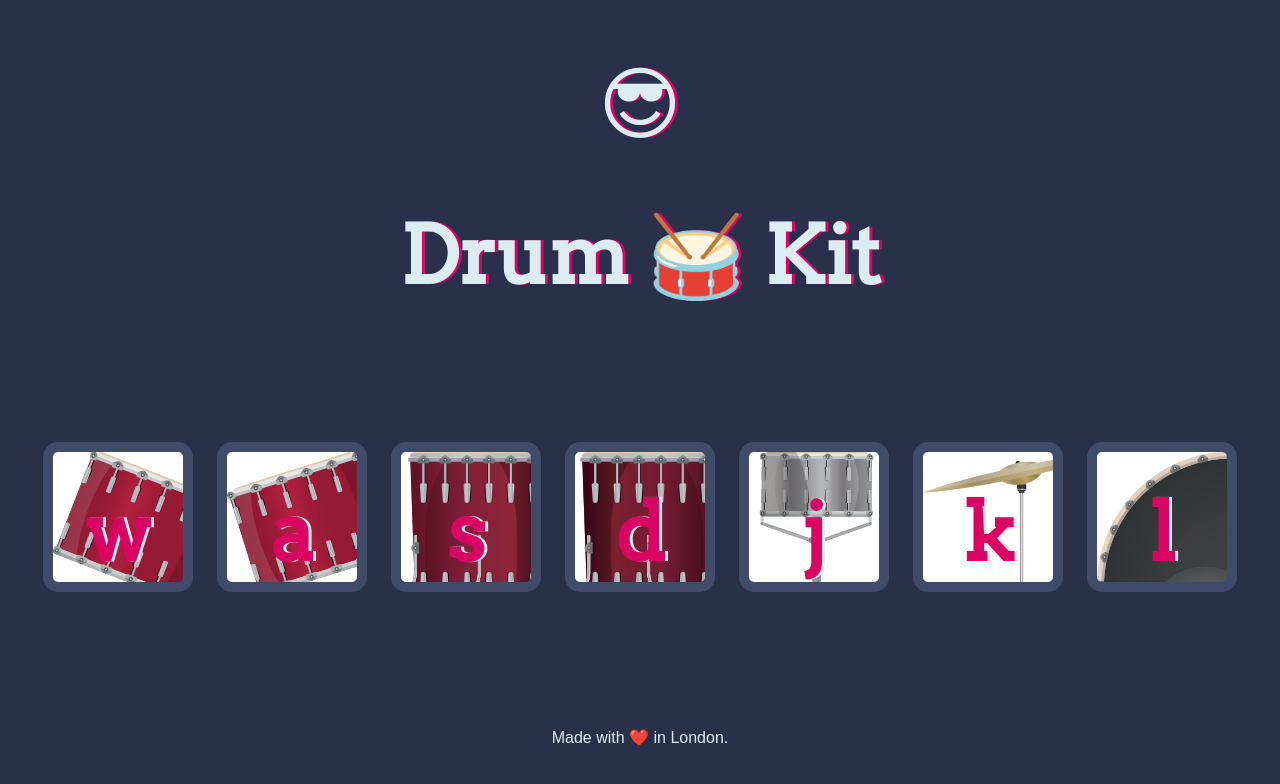
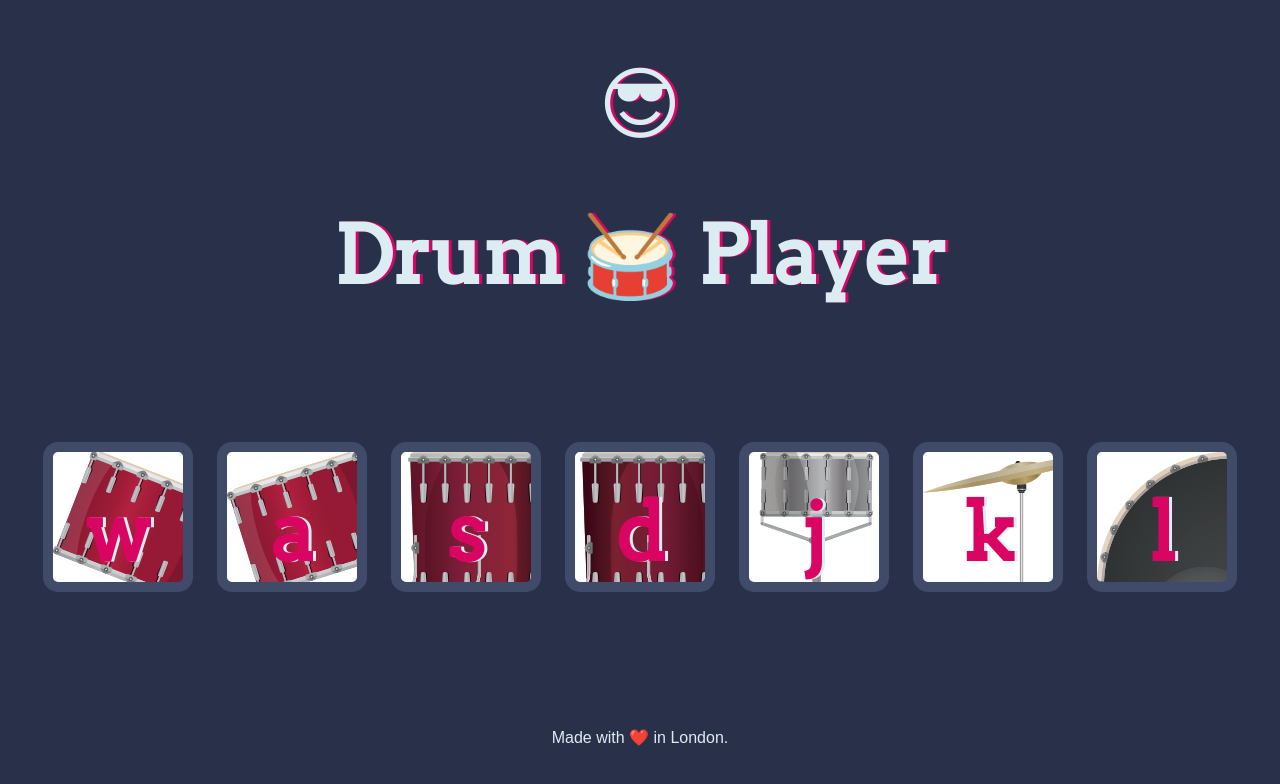
Before and after one commit to Minhtaw/Drumkit, a plain HTML site: page index.html in a window 1280 px wide. Drawn offline with Linux system fonts and the light colour scheme.

Commit message:
change Title

```diff
--- a/index.html
+++ b/index.html
@@ -3,14 +3,14 @@
 
 <head>
   <meta charset="utf-8">
-  <title>Drum Kit</title>
+  <title>Drum Player</title>
   <link rel="stylesheet" href="styles.css">
   <link href="https://fonts.googleapis.com/css?family=Arvo" rel="stylesheet">
 </head>
 
 <body>
 <h1>&#128526</h1>
-  <h1 id="title">Drum 🥁 Kit</h1>
+  <h1 id="title">Drum 🥁 Player</h1>
   <div class="set">
 
     <button onclick="playAudio('audio-w')" class="w drum">w</button>
```
